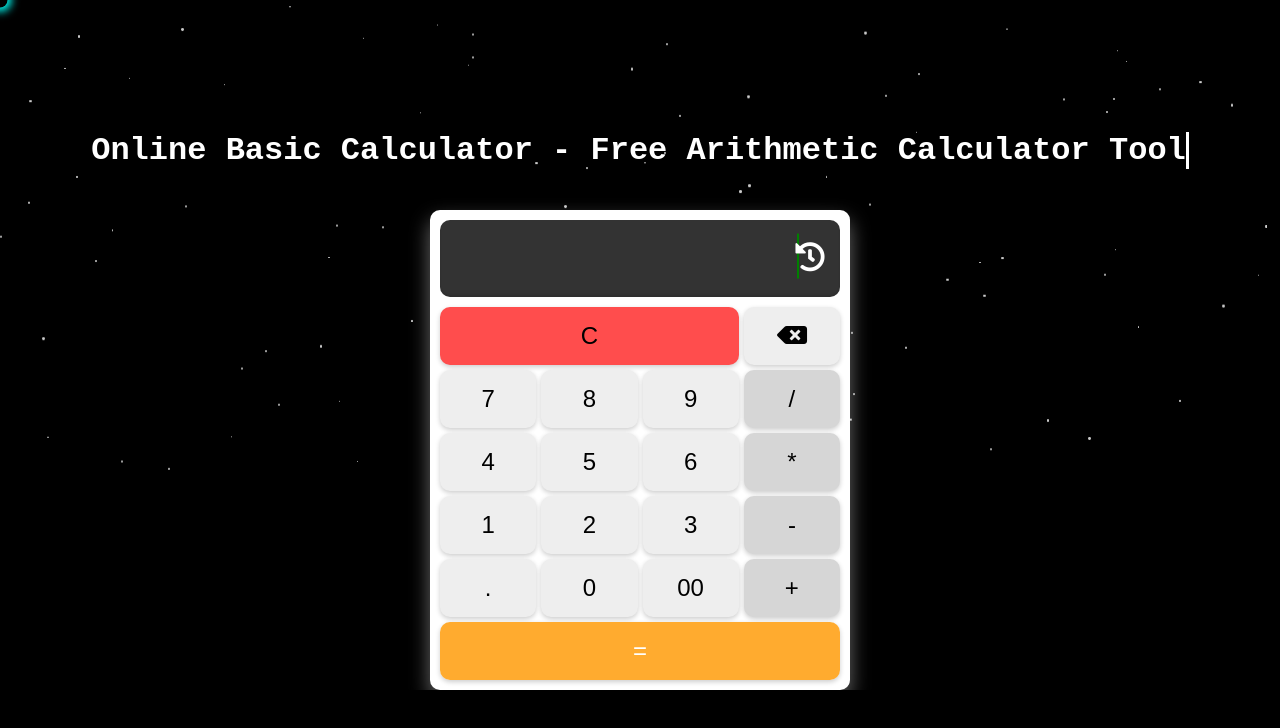
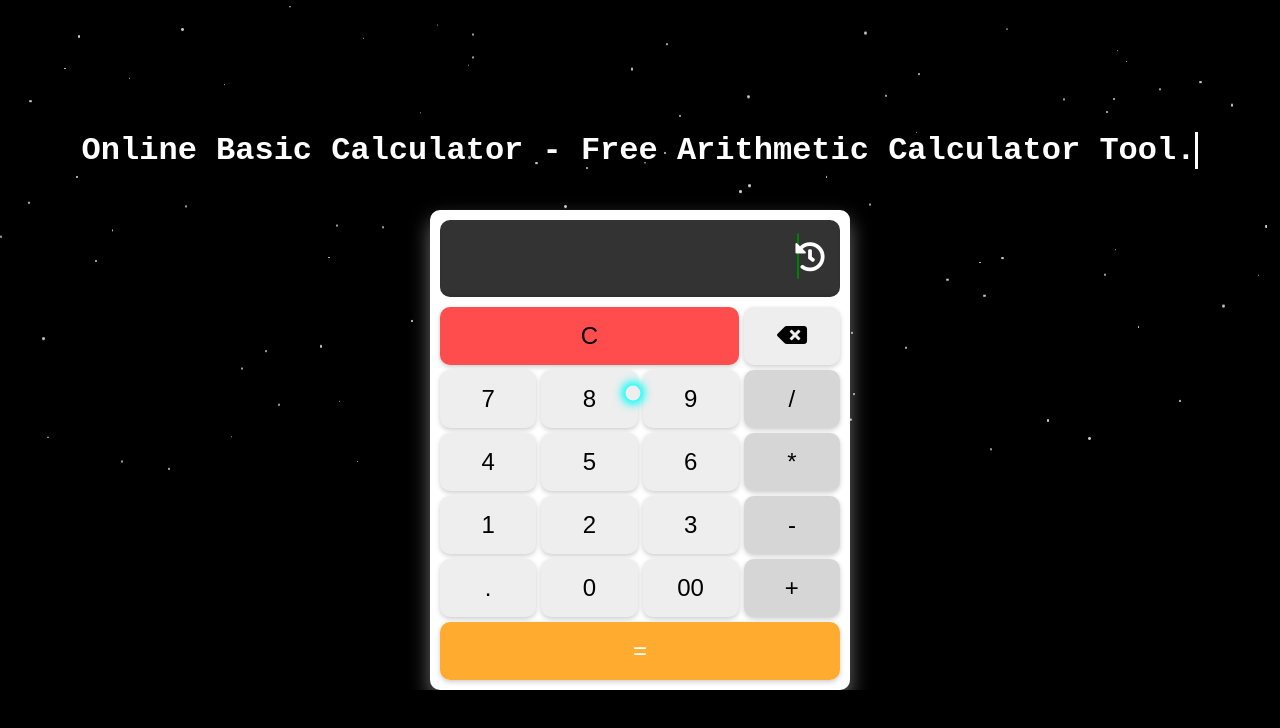
Before and after one commit to MayankKumarGrade/-Afame-Technologies, a plain HTML site: page index.html in a window 1280 px wide. Drawn offline with Linux system fonts and the light colour scheme.

Commit message:
Final touch

```diff
--- a/index.html
+++ b/index.html
@@ -4,7 +4,7 @@
     <meta charset="UTF-8">
     <meta name="viewport" content="width=device-width, initial-scale=1.0">
     <meta name="description" content="Free online basic calculator for arithmetic operations. Perform addition, subtraction, multiplication, and division effortlessly.">
-    <meta name="keywords" content="basic calculator, online calculator, free calculator, arithmetic calculator, calculator tool">
+    <meta name="keywords" content="basic calculator, online calculator, free calculator, arithmetic calculator, calculator tool, Afame Technologies calculator">
     <meta name="author" content="Mayank Kumar Grade">
     <title>Online Basic Calculator - Free Arithmetic Calculator Tool</title>
     <link rel="stylesheet" href="styles.css">
@@ -27,7 +27,7 @@
 
     <header>
         <div class="title-container">
-            <h1 id="title">Online Basic Calculator - Free Arithmetic Calculator Tool</h1>
+            <h1 id="title">Online Basic Calculator - Free Arithmetic Calculator Tool.</h1>
         </div>
     </header>
 
```
